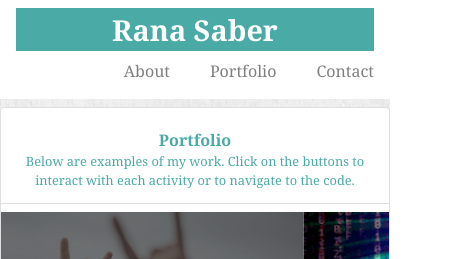
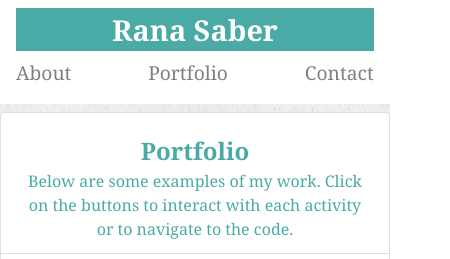
Before and after one commit to rsa153/portfolioupdate, a plain HTML site: page portfolio.html in a window 390 px wide. Shown: the top 259 px of the page, 450 px wide, since content can reach past the window. Drawn offline with nearby package versions, Linux system fonts and the light colour scheme.

Commit message:
hopefully fixes the style differences

```diff
--- a/assets/css/contact.css
+++ b/assets/css/contact.css
@@ -49,7 +49,7 @@ form {
     }
 
     .nav-item{
-        padding-left: 2.5em;
+        padding-right: 4em;
         font-size: 1.2em;
     }
 
@@ -71,11 +71,11 @@ form {
     }
 
     #portfolio {
-        font-size: 1.2em;
+        font-size: 1.5em;
     }
 
     .instructions {
-        font-size: 0.8em;
+        font-size: 1em;
     }
 }
 
--- a/assets/css/index.css
+++ b/assets/css/index.css
@@ -48,7 +48,7 @@ body {
     }
 
     .nav-item{
-        padding-right: 3em;
+        padding-right: 4em;
         font-size: 1.2em;
     }
 
@@ -82,9 +82,10 @@ body {
     #text{
         padding: 1em;
     }
+
 }
 
-@media screen and (min-width: 640px) and (max-width: 768px) {
+@media screen and (min-width: 641px) and (max-width: 768px) {
 
     .nav-item{
         font-size: 1.5em;
--- a/assets/css/portfolio.css
+++ b/assets/css/portfolio.css
@@ -46,7 +46,8 @@ a {
         padding: 0em;
     }
     .nav-item{
-        padding-left: 2.5em;
+        padding-right: 4em;
+        font-size: 1.2em;
     }
 
     .navbar {
@@ -66,7 +67,7 @@ a {
     }
 
     #portfolio {
-        font-size: 1em;
+        font-size: 1.5em;
     }
 
     .instructions {
@@ -88,9 +89,12 @@ a {
         margin-bottom: 2em;
     }
 
+ .instructions {
+        font-size: 1em;
+    }
 }
 
-@media screen and (min-width: 640px) and (max-width: 768px) {
+@media screen and (min-width: 641px) and (max-width: 768px) {
 
     .nav-item{
         font-size: 1.5em;
--- a/portfolio.html
+++ b/portfolio.html
@@ -48,7 +48,7 @@
         <div class="col-md-12">
           <div class="card-header text-center bg-white">
             <div id="portfolio"><strong>Portfolio</strong></div>
-            <div class="instructions">Below are examples of my work. Click on the buttons to interact with each
+            <div class="instructions">Below are some examples of my work. Click on the buttons to interact with each
               activity or to navigate to the code.</div>
           </div>
         </div>
```
Also changed, not shown: contact.html (+1 -1 lines), 1 other file.
